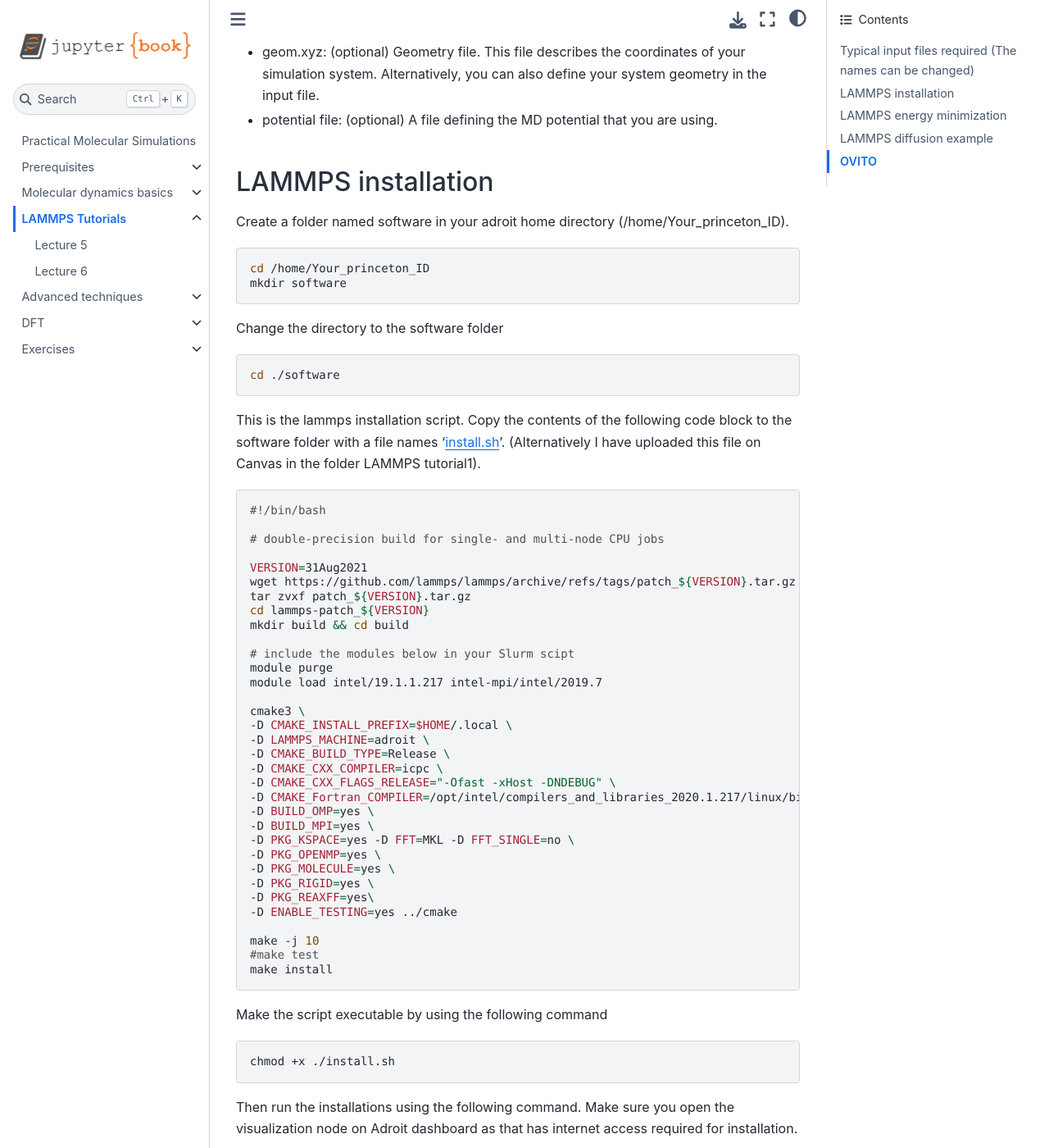
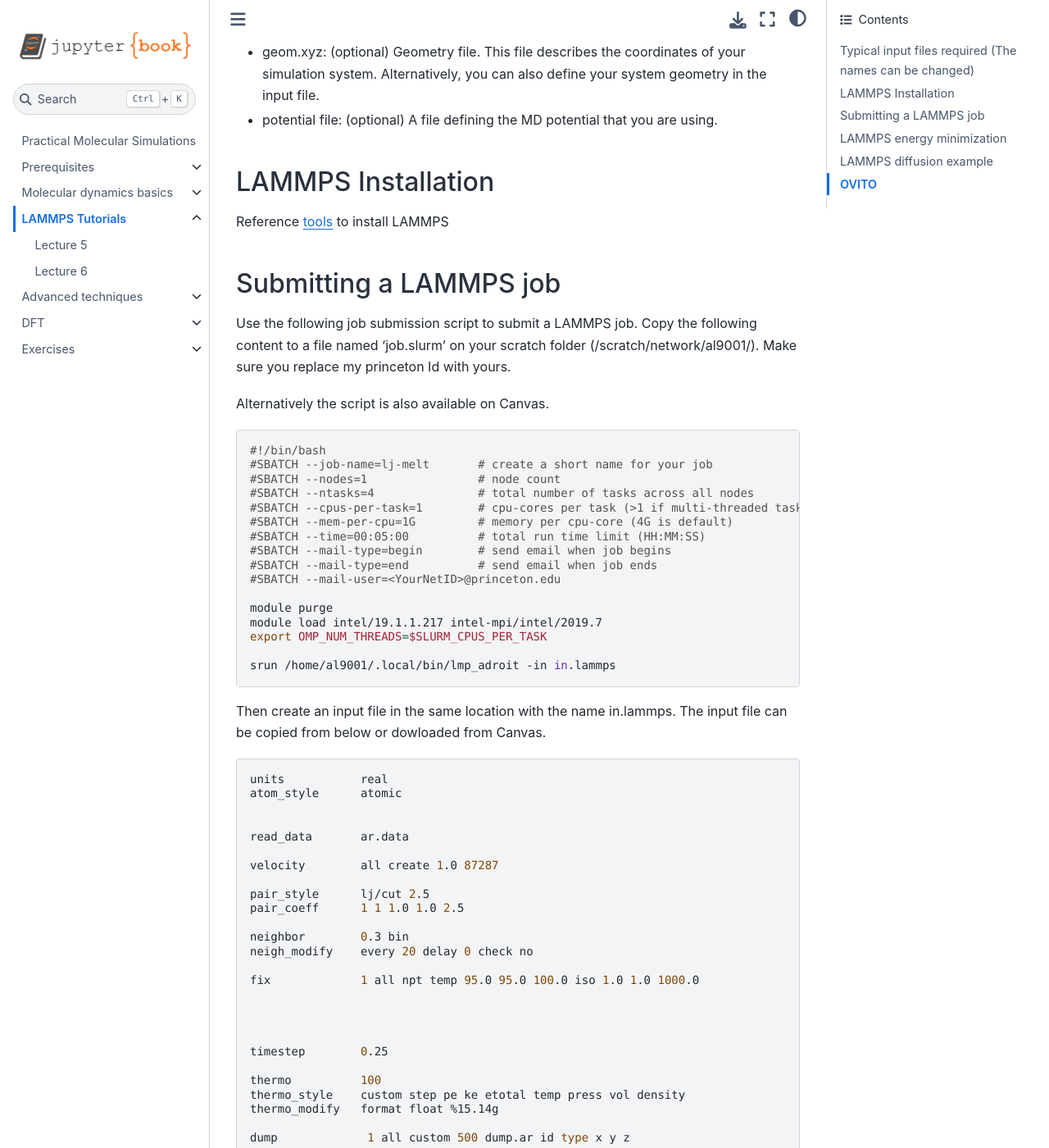
Before and after one commit to EDED2314/MD-CHEM-PTON, a Jupyter Book: the page built from LAMMPS.md, in a window 1280 px wide and 1400 px high, scrolled down 259 px. Shown: the whole window at 82% size. Built offline with Jupyter Book 1.0.4 settings and Sphinx 7.4.7 and the Sphinx Book theme 1.1.4, drawn with Linux system fonts in a browser that asks for light colours; pages that are not in the unit, such as notebooks, are missing from menus.

Commit message:
More tools clean up

````diff
--- a/LAMMPS.md
+++ b/LAMMPS.md
@@ -7,75 +7,11 @@
 - geom.xyz: (optional) Geometry file. This file describes the coordinates of your simulation system. Alternatively, you can also define your system geometry in the input file.
 - potential file: (optional) A file defining the MD potential that you are using.
 
-### LAMMPS installation
-Create a folder named software in your adroit home directory (/home/Your_princeton_ID).
+### LAMMPS Installation
 
-```sh
-cd /home/Your_princeton_ID
-mkdir software
-```
+Reference [tools](tools.md) to install LAMMPS
 
-Change the directory to the software folder
-```sh
-cd ./software
-```
-
-This is the lammps installation script. Copy the contents of the following code block to the
-software folder with a file names 'install.sh'. (Alternatively I have uploaded this file on
-Canvas in the folder LAMMPS tutorial1).
-
-
-```sh
-#!/bin/bash
-
-# double-precision build for single- and multi-node CPU jobs
-
-VERSION=31Aug2021
-wget https://github.com/lammps/lammps/archive/refs/tags/patch_${VERSION}.tar.gz
-tar zvxf patch_${VERSION}.tar.gz
-cd lammps-patch_${VERSION}
-mkdir build && cd build
-
-# include the modules below in your Slurm scipt
-module purge
-module load intel/19.1.1.217 intel-mpi/intel/2019.7
-
-cmake3 \
--D CMAKE_INSTALL_PREFIX=$HOME/.local \
--D LAMMPS_MACHINE=adroit \
--D CMAKE_BUILD_TYPE=Release \
--D CMAKE_CXX_COMPILER=icpc \
--D CMAKE_CXX_FLAGS_RELEASE="-Ofast -xHost -DNDEBUG" \
--D CMAKE_Fortran_COMPILER=/opt/intel/compilers_and_libraries_2020.1.217/linux/bin/intel64/ifort \
--D BUILD_OMP=yes \
--D BUILD_MPI=yes \
--D PKG_KSPACE=yes -D FFT=MKL -D FFT_SINGLE=no \
--D PKG_OPENMP=yes \
--D PKG_MOLECULE=yes \
--D PKG_RIGID=yes \
--D PKG_REAXFF=yes\
--D ENABLE_TESTING=yes ../cmake
-
-make -j 10
-#make test
-make install
-
-```
-
-Make the script executable by using the following command
-
-```sh
-chmod +x ./install.sh
-```
-
-Then run the installations using the following command. Make sure you open the visualization node
-on Adroit dashboard as that has internet access required for installation.
-
-```sh
-./install.sh
-```
-
-
+### Submitting a LAMMPS job
 
 Use the following job submission script to submit a LAMMPS job. Copy the following content to a file named
 'job.slurm' on your scratch folder (/scratch/network/al9001/). Make sure you replace my princeton Id with yours.
````
Also changed, not shown: geo.md (+2 -25 lines), python.md (+7 -5 lines), tools.md (+35 -7 lines).
